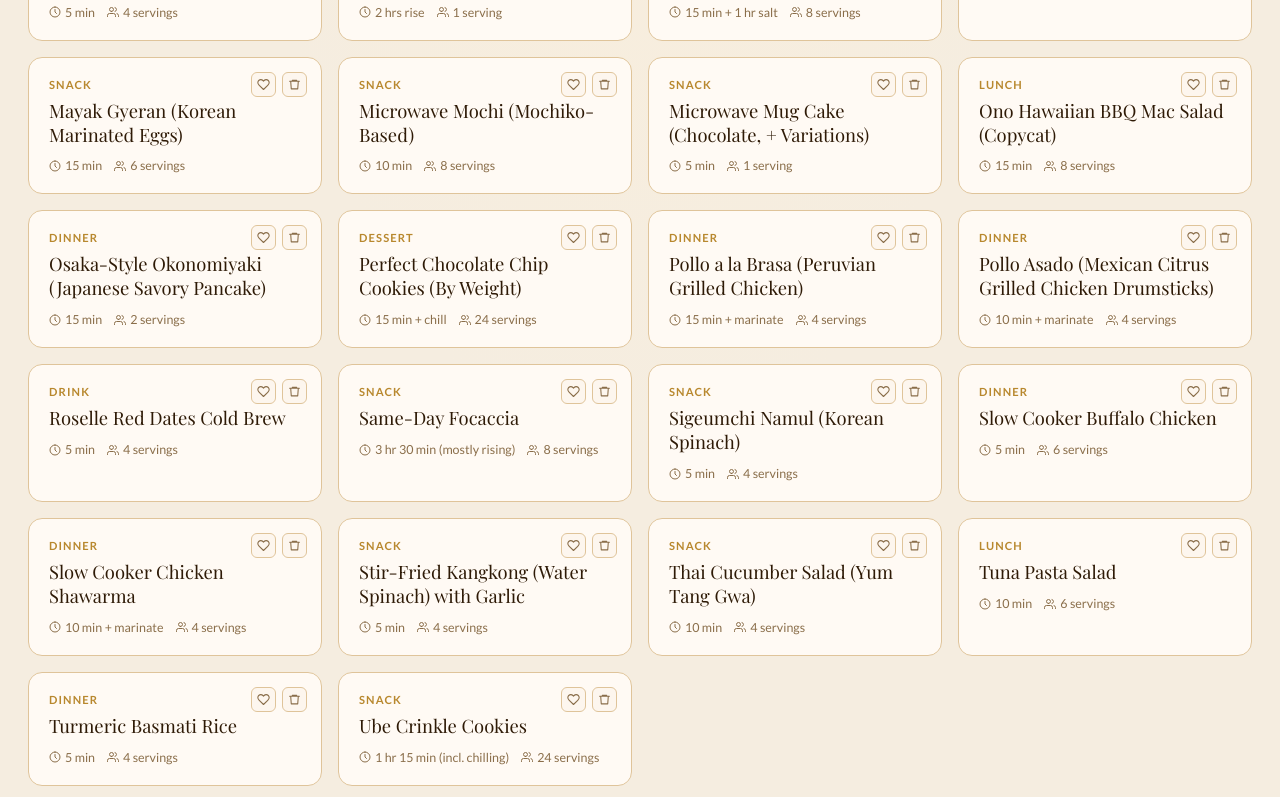
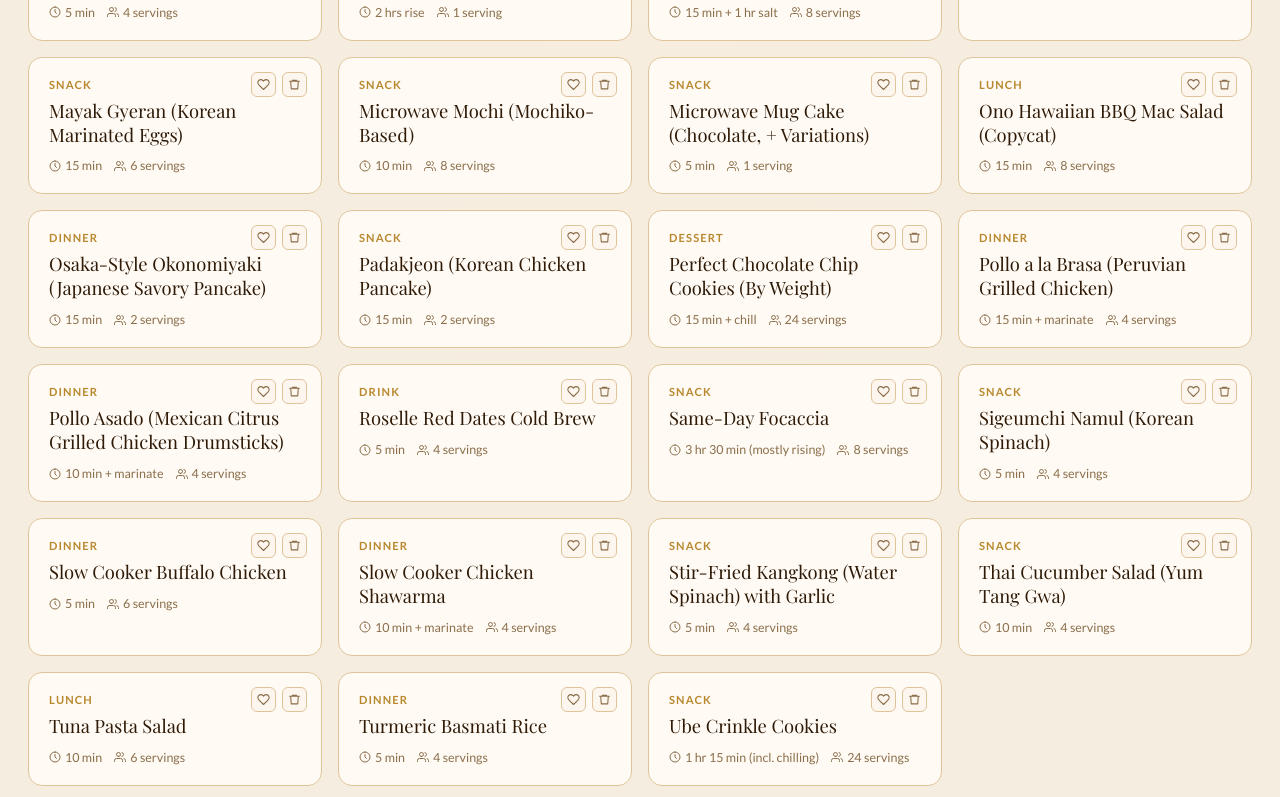
Before and after one commit to Baca008/recipe-book, a React (Vite) app: page / in a window 1280 px wide. Shown: the part 1374-2171 px from the top of the page. Built offline with nearby package versions, Linux system fonts and the light colour scheme; a web font is replaced by a local one.

Commit message:
Add Padakjeon (Korean Chicken Pancake) recipe

```diff
--- a/src/App.jsx
+++ b/src/App.jsx
@@ -1602,6 +1602,40 @@ const DEFAULT_RECIPES = [
       "Let rest 5-10 minutes before serving, topped with torn fresh basil.",
     ],
     notes: "AIR FRYER SHORTCUT\nInstead of oven-baking the breaded rounds, arrange them in a single layer in the Breville Smart Oven Air Fryer basket and air fry at 380°F for 10-12 minutes, flipping halfway, until golden and crisp. This gets closer to a fried texture with much less oil, and works well in batches if the eggplant doesn't all fit at once.\n\nEGGPLANT PREP\nSalting and drying the eggplant before breading is the key step — skipping it leads to a soggier bake since raw eggplant holds a lot of water. Letting it sit closer to 30 minutes gives the best results.\n\nMAKE-AHEAD\nThe breaded and baked eggplant rounds can be made a day ahead and refrigerated; assemble and do the final bake just before serving. The fully assembled bake also reheats well the next day.\n\nNOTE\nThis one leans more Italian-American than the rest of the book's usual repertoire, but it's a solid crowd-pleaser and a good way to use up extra globe eggplant.",
+  },
+  {
+    id: "demo-51",
+    name: "Padakjeon (Korean Chicken Pancake)",
+    category: "Snack",
+    servings: 2,
+    prepTime: "15 min",
+    cookTime: "12 min",
+    favorite: false,
+    ingredients: [
+      { amount: 300, unit: "g", name: "boneless chicken thighs, cut into small bite-size pieces" },
+      { amount: 2, unit: "", name: "scallions, thinly sliced lengthwise into curls" },
+      { amount: 5, unit: "tbsp", name: "cornstarch" },
+      { amount: 4, unit: "tbsp", name: "cold water" },
+      { amount: 0.5, unit: "tsp", name: "garlic powder" },
+      { amount: 0.5, unit: "tsp", name: "salt" },
+      { amount: 0.25, unit: "tsp", name: "black pepper" },
+      { amount: 3, unit: "tbsp", name: "neutral oil (for frying)" },
+      { amount: 2, unit: "tbsp", name: "soy sauce" },
+      { amount: 1, unit: "tsp", name: "rice vinegar" },
+      { amount: 1, unit: "tsp", name: "honey" },
+      { amount: 1, unit: "tsp", name: "toasted sesame oil" },
+      { amount: 0.5, unit: "tsp", name: "gochugaru or chili flakes" },
+      { amount: 1, unit: "", name: "garlic clove, minced" },
+    ],
+    steps: [
+      "In a bowl, combine the chicken, cornstarch, garlic powder, salt, and pepper. Add the cold water a little at a time, stirring until you get a thick, cohesive batter that coats the chicken evenly.",
+      "Heat the oil in a nonstick skillet over medium heat. Pour in the chicken mixture and spread it into an even, thin layer to form one large pancake.",
+      "Cook undisturbed for about 7 minutes until deep golden and crisp on the bottom, lowering the heat if it's browning too fast.",
+      "Carefully flip (use a plate to help if needed) and cook the second side for about 5 minutes until golden, crisp, and the chicken is cooked through.",
+      "While the pancake cooks, whisk together the soy sauce, rice vinegar, honey, sesame oil, gochugaru, and minced garlic in a small bowl for the dipping sauce.",
+      "Slide the pancake onto a cutting board, scatter the scallion curls on top, and cut into squares or wedges. Serve hot with the dipping sauce.",
+    ],
+    notes: "This is padakjeon — a viral Korean chicken-and-scallion pancake, savory and shallow-fried rather than fluffy. Chicken thigh gives the juiciest result, but tenderloin or breast works if sliced thin. Keep the pancake on the thinner side; it crisps better than a thick one. Some versions add a splash of a neutral 40%+ spirit (like vodka) to the batter to limit gluten development for extra crunch — optional, the alcohol cooks off.",
   },
 ];
 
```
